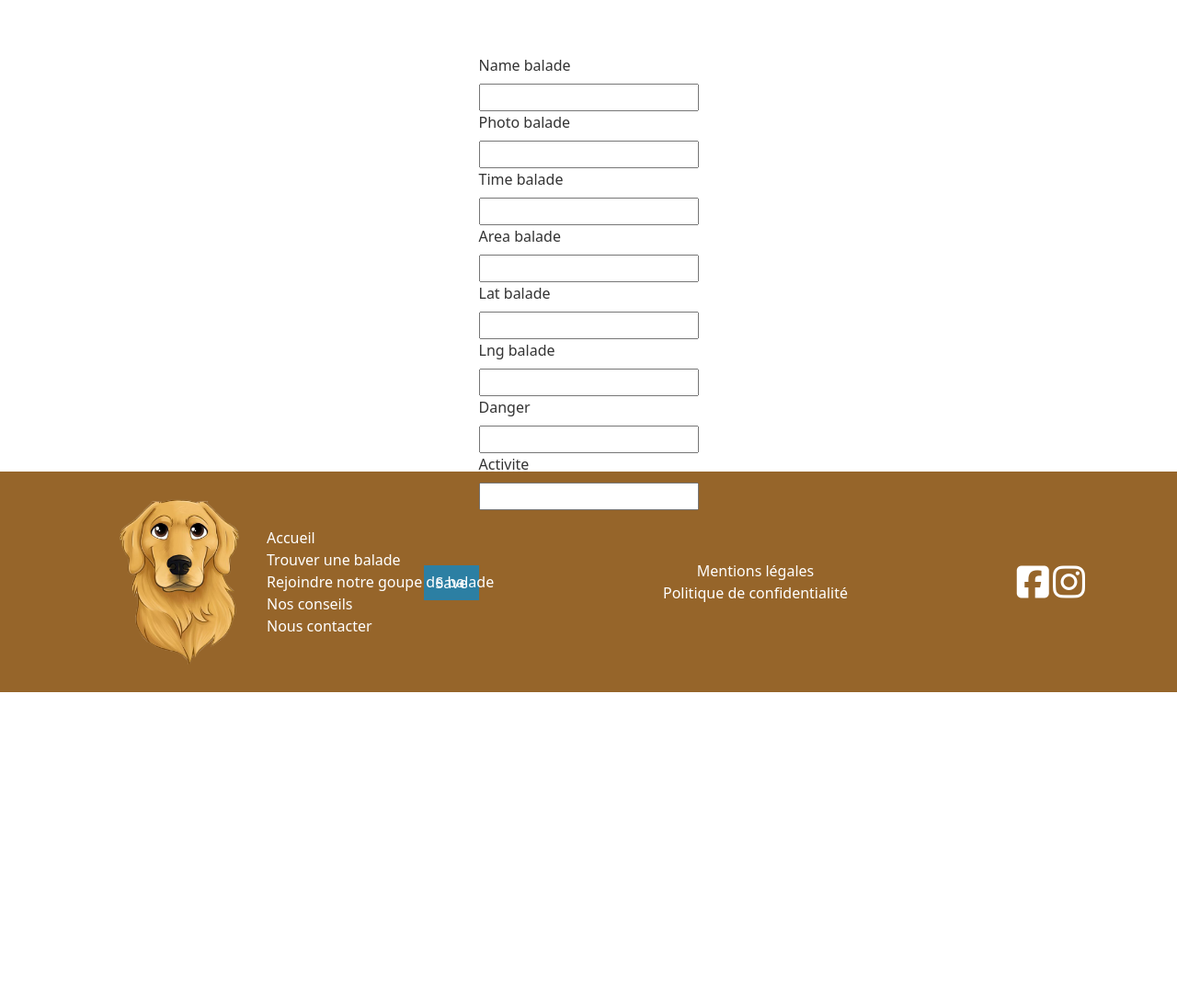
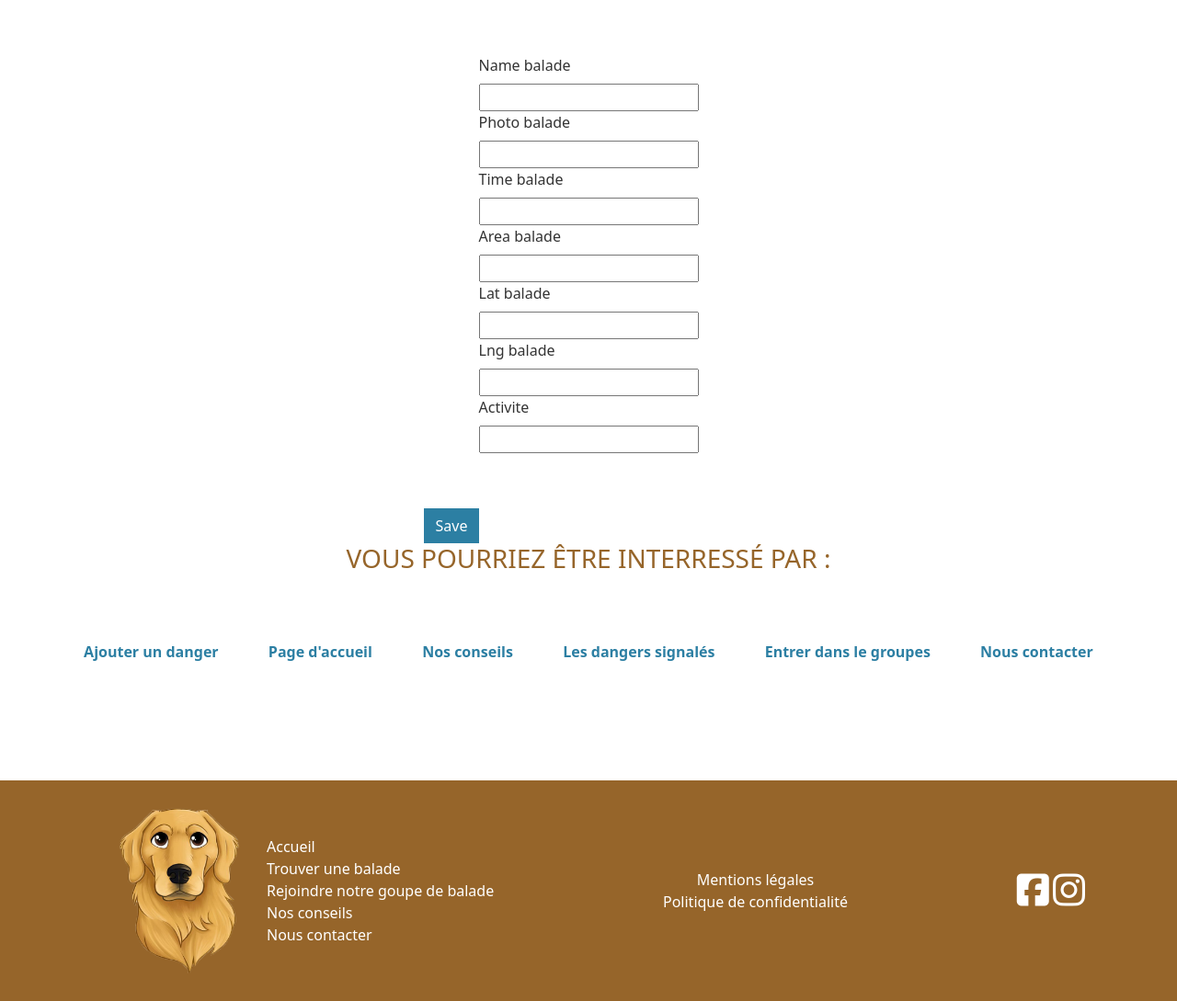
Before and after one commit to Pauline-Lemarchand/baladepourchien.fr, a Symfony app: template templates/balades/new.html.twig in a window 1280 px wide. Shown: the part 104-1193 px from the top of the page at 92% size. Before the commit the page ends 857 px from the top, so only its background shows below. Run offline with Twig, Linux system fonts and the light colour scheme; the template is opened without the code that fills it, so the values that code supplies are empty; form fields are guessed from the names that the template uses; some libraries are stand-ins or nearby versions.

Commit message:
Redirection vers les autres pages (seo)

```diff
--- a/composer.json
+++ b/composer.json
@@ -41,7 +41,8 @@
         "symfony/validator": "6.1.*",
         "symfony/web-link": "6.1.*",
         "symfony/yaml": "6.1.*",
-        "twig/extra-bundle": "^2.12|^3.0",
+        "twig/extra-bundle": "^3.6",
+        "twig/intl-extra": "^3.6",
         "twig/twig": "^2.12|^3.0"
     },
     "require-dev": {
--- a/public/css/style.css
+++ b/public/css/style.css
@@ -383,6 +383,39 @@ body {
 
 .nosdangers h1 {
   text-align: center;
+}
+
+.niveau0_btn_autres {
+  display: flex;
+  flex-direction: column;
+  flex-wrap: wrap;
+  margin-top: 10%;
+  margin-bottom: 10%;
+  align-items: center;
+}
+.niveau0_btn_autres .niveau1_btn_autres {
+  padding-bottom: 5%;
+}
+.niveau0_btn_autres .niveau1_btn_autres h3 {
+  color: #96652A;
+  text-transform: uppercase;
+}
+.niveau0_btn_autres .niveau2_btn_autres {
+  display: flex;
+  flex-wrap: wrap;
+  justify-content: space-around;
+  width: 90vw;
+  font-weight: bold;
+}
+.niveau0_btn_autres .niveau2_btn_autres a {
+  color: #2C7FA3;
+  text-decoration: none;
+  background-color: #fff;
+}
+.niveau0_btn_autres .niveau2_btn_autres a:hover {
+  color: #fff;
+  text-decoration: none;
+  background-color: #2C7FA3;
 }
 
 footer {
--- a/public/css/style.scss
+++ b/public/css/style.scss
@@ -461,6 +461,51 @@ h3{
         text-align: center;
     }
 }
+
+
+// BOUTONS DE REDIRECTION =================================
+
+.niveau0_btn_autres{
+display: flex;
+flex-direction: column;
+flex-wrap: wrap;
+margin-top: 10%;
+margin-bottom: 10%;
+
+align-items: center;
+    .niveau1_btn_autres{
+        h3{
+            color: #96652A;
+            text-transform: uppercase;
+        }
+        padding-bottom: 5%;
+
+        }
+        .niveau2_btn_autres{
+            display: flex;
+            flex-wrap: wrap;
+            justify-content: space-around;
+            width: 90vw;
+            font-weight: bold;
+            a {
+                color:#2C7FA3;
+                text-decoration: none;
+                background-color:#fff;
+
+
+
+
+            }
+
+            a:hover {
+                color:#fff;
+                text-decoration: none;
+                background-color:#2C7FA3;
+
+            }
+    }
+}
+
 
 
 
--- a/src/Entity/Dangers.php
+++ b/src/Entity/Dangers.php
@@ -9,6 +9,7 @@ use App\Repository\DangersRepository;
 use Doctrine\Common\Collections\Collection;
 use Doctrine\Common\Collections\ArrayCollection;
 use Symfony\Component\Validator\Constraints as Assert;
+use Twig\Extra\Intl\IntlExtension;
 
 #[ORM\Entity(repositoryClass: DangersRepository::class)]
 class Dangers
--- a/templates/balades/new.html.twig
+++ b/templates/balades/new.html.twig
@@ -32,8 +32,6 @@
 {{ form_label(form.lngBalade) }}
   {{ form_widget(form.lngBalade,{'attr': {'class': 'input'}}) }}
 
-{{ form_label(form.danger) }}
-  {{ form_widget(form.danger,{'attr': {'class': 'input'}}) }}
 
 {{ form_label(form.activite) }}
   {{ form_widget(form.activite,{'attr': {'class': 'input'}}) }}
@@ -43,6 +41,19 @@
  {{ form_end(form, {'attr': {'class': 'formulaire'}}) }}
 
 </div>
+<div class="niveau0_btn_autres">
+		<div class="niveau1_btn_autres">
+			<h3>Vous pourriez être interressé par :</h3>
+		</div>
+		<div class="niveau2_btn_autres">
+		<a href="{{ path('app_dangers_new') }}">Ajouter un danger</a>
+			<a href="{{ path('home') }}">Page d'accueil</a>
+			<a href="{{ path('conseils') }}">Nos conseils</a>
+			<a href="{{ path('dangers') }}">Les dangers signalés</a>
+			<a href="{{ path('dangers') }}">Entrer dans le groupes</a>
+			<a href="{{ path('contact') }}">Nous contacter</a>
+		</div>
 
+	</div>
 
 {% endblock %}
```
Also changed, not shown: src/Form/BaladesType.php (+0 -7 lines), templates/dangers/new.html.twig (+16 -0 lines), templates/main/index.balades.html.twig (+14 -0 lines), templates/main/index.conseils.html.twig (+20 -4 lines), templates/main/index.contacter.html.twig (+13 -0 lines), templates/main/index.dangers.html.twig (+14 -6 lines), templates/main/index.html.twig (+4 -4 lines), 2 other files.
